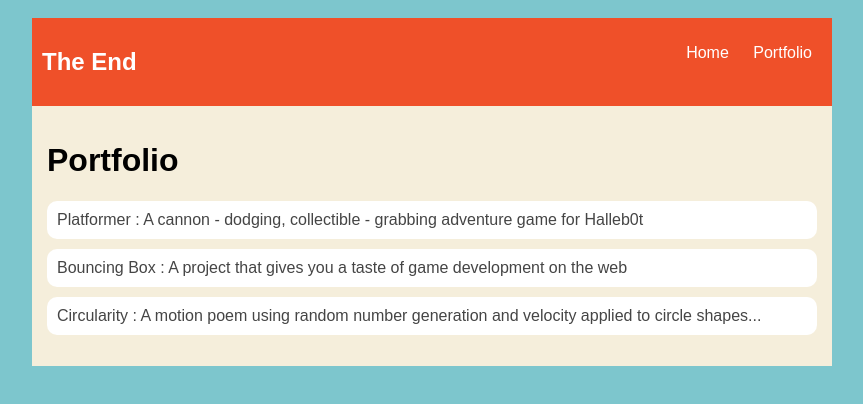
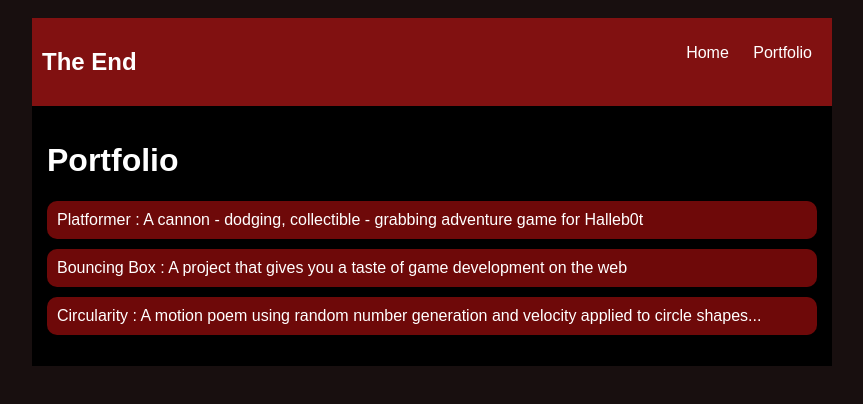
Before and after one commit to Carlance-Gant11/Carlance-Gant11.github.io, a plain HTML site: page portfolio.html in a window 1280 px wide. Shown: the whole page, without its empty margins (208-1071 px from the left). Drawn offline with Linux system fonts and the light colour scheme.

Commit message:
color changes

```diff
--- a/portfolio.html
+++ b/portfolio.html
@@ -4,7 +4,7 @@
         <title>The End</title>
           <style type="text/css">
             body {
-                background: rgb(125, 198, 205);
+                background: rgb(24, 15, 15);
                 color: rgb(45, 45, 45);
                 padding: 10px;
                 font-family: arial;
@@ -21,7 +21,7 @@
 
             /* navigation menu */
             nav {
-                background: rgb(239, 80, 41);
+                background: rgb(129, 17, 17);
                 margin: 0 auto;
                 display: flex;
                 padding: 10px;
@@ -46,7 +46,7 @@
 
             /* main container area beneath menu */
             main {
-                background: rgb(245, 238, 219);
+                background: rgb(0, 0, 0);
                 display: flex;
             }
             .content {
@@ -55,7 +55,7 @@
             }
                      /* portfolio styles */
          .content h1 {
-             color: black;
+             color: rgb(255, 255, 255);
          }
 
          #portfolio {
@@ -64,7 +64,7 @@
          }
 
          #portfolio li {
-             background: #fff;
+             background: rgb(110, 9, 9);
              padding: 10px;
              border-radius: 10px;
              margin-bottom: 10px;
@@ -76,7 +76,7 @@
 
          #portfolio a {
              text-decoration: none;
-             color: #454545;
+             color: #ffffff;
          }
         </style>
     </head>
```
